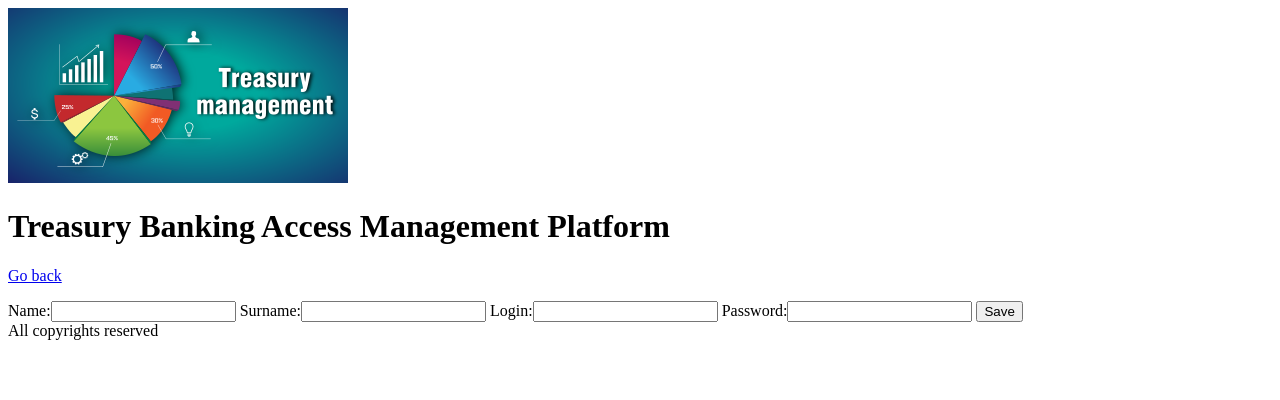
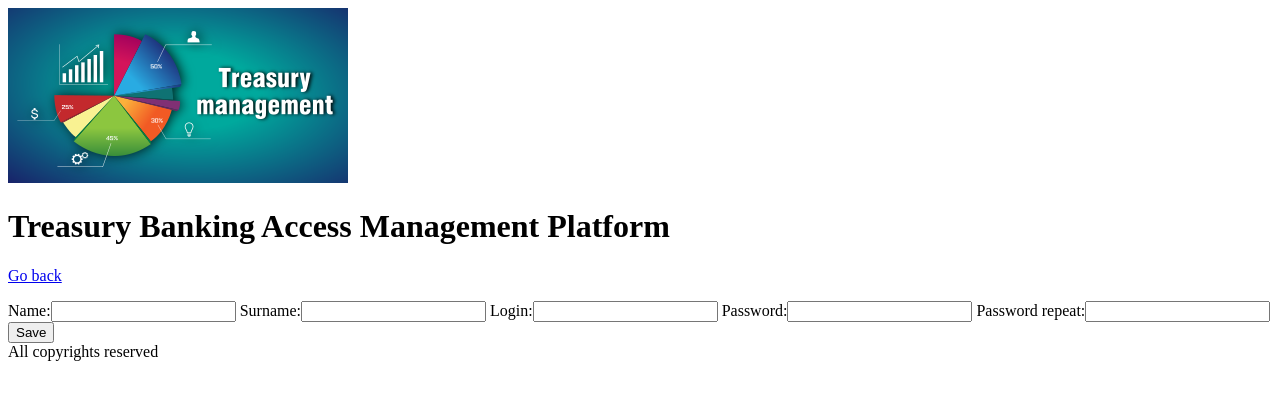
Before and after one commit to plisek1986/treasury_banking, a Django app: page /admin_create/ in a window 1280 px wide. Shown: the top 400 px of the page. Run offline with Django 3.2, Linux system fonts and the light colour scheme.

Commit message:
still working on admin

```diff
--- a/treasury_project/treasury_banking_app/forms.py
+++ b/treasury_project/treasury_banking_app/forms.py
@@ -7,7 +7,6 @@ class UserCreateForm(forms.Form):
     name = forms.CharField(max_length=255)
     surname = forms.CharField(max_length=255, required=True)
     internal_id = forms.CharField(max_length=7, required=True)
-    # account = forms.MultipleChoiceField(choices=Account.objects.get(pk=2), widget=forms.CheckboxSelectMultiple)
     is_administrator = forms.BooleanField(initial=False, required=False)
     is_payment_creator = forms.BooleanField(initial=False, required=False)
     is_payment_approver = forms.BooleanField(initial=False, required=False)
@@ -17,8 +16,9 @@ class UserCreateForm(forms.Form):
 class AdministratorCreateForm(forms.Form):
     name = forms.CharField(max_length=255, required=True)
     surname = forms.CharField(max_length=255, required=True)
-    login = forms.CharField(max_length=255, required=True)
-    password = forms.CharField(max_length=64, widget=forms.PasswordInput)
+    login = forms.CharField(max_length=7, required=True)
+    password = forms.CharField(max_length=64, widget=forms.PasswordInput, required=True)
+    password_repeat = forms.CharField(max_length=64, widget=forms.PasswordInput, required=True)
 
 
 class CompanyCreateForm(forms.Form):
@@ -30,9 +30,3 @@ class BankAddForm(ModelForm):
     class Meta:
         model = Bank
         fields = ['name']
-
-
-# class AccessTypesCreateForm(forms.Form):
-#     class Meta:
-#         model = Access
-#         fields = ['access_type']
--- a/treasury_project/treasury_banking_app/models.py
+++ b/treasury_project/treasury_banking_app/models.py
@@ -30,8 +30,9 @@ class Access(models.Model):
 class Administrator(models.Model):
     name = models.CharField(max_length=255, blank=False)
     surname = models.CharField(max_length=255, blank=False)
-    login = models.CharField(max_length=255, blank=False)
-    password = models.CharField(max_length=64)
+    login = models.CharField(max_length=7, blank=False, unique=True)
+    password = models.CharField(max_length=64, blank=False, null=False)
+    password_repeat = models.CharField(max_length=64, blank=False, null=False)
 
 
 class Company(models.Model):
--- a/treasury_project/treasury_banking_app/templates/admin_create.html
+++ b/treasury_project/treasury_banking_app/templates/admin_create.html
@@ -2,4 +2,5 @@
 {% block content %}
 <p><a href="{% url 'admins-list' %}">Go back</a></p>
 {% include 'default.html' %}
+{{message}}
 {% endblock %}
--- a/treasury_project/treasury_banking_app/templates/admin_list.html
+++ b/treasury_project/treasury_banking_app/templates/admin_list.html
@@ -17,8 +17,7 @@
             <td>{{admin.name}}</td>
             <td>{{admin.surname}}</td>
             <td>{{admin.login}}</td>
-            <td><a href="">View</a></td>
-            <td><a href="">Edit</a></td>
+            <td><a href="">Password reset</a></td>
             <td><a href="">Delete</a></td>
         </tr>
     {% endfor %}
--- a/treasury_project/treasury_banking_app/templates/company_create.html
+++ b/treasury_project/treasury_banking_app/templates/company_create.html
@@ -1,5 +1,6 @@
 {% extends 'base.html' %}
 {% block content %}
+<p><a href="{% url 'company-list' %}">Go back</a></p>
 {% include 'default.html' %}
 {{message}}
 {% endblock %}
--- a/treasury_project/treasury_banking_app/views.py
+++ b/treasury_project/treasury_banking_app/views.py
@@ -1,5 +1,6 @@
 from django.shortcuts import render, redirect
 from django.views import View
+import hashlib
 
 from treasury_banking_app.forms import UserCreateForm, CompanyCreateForm, BankAddForm, AdministratorCreateForm
 from treasury_banking_app.models import User, Account, Company, Bank, ACCESS_CHOICE, Administrator
@@ -425,4 +426,14 @@ class AdministratorCreateView(View):
             name = form.cleaned_data['name']
             surname = form.cleaned_data['surname']
             login = form.cleaned_data['login']
-            passwor
+            if Administrator.objects.filter(login=login):
+                message = 'Administrator with this login already exists.'
+                return render(request, 'admin_create.html', {'form': form, 'message': message})
+            password = form.cleaned_data['password']
+            password_repeat = form.cleaned_data['password_repeat']
+            if password != password_repeat:
+                message = 'Passwords are not identical.'
+                return render(request, 'admin_create.html', {'form': form, 'message': message})
+            password = hashlib.md5(password.encode('UTF-8'))
+            Administrator.objects.create(name=name, surname=surname, login=login, password=password)
+            return redirect('admins-list')
```
Also changed, not shown: treasury_project/treasury_banking_app/migrations/0017_auto_20210710_1432.py (added), treasury_project/treasury_banking_app/migrations/0018_alter_administrator_login.py (added), treasury_project/treasury_banking_app/migrations/0019_administrator_password_repeat.py (added).
